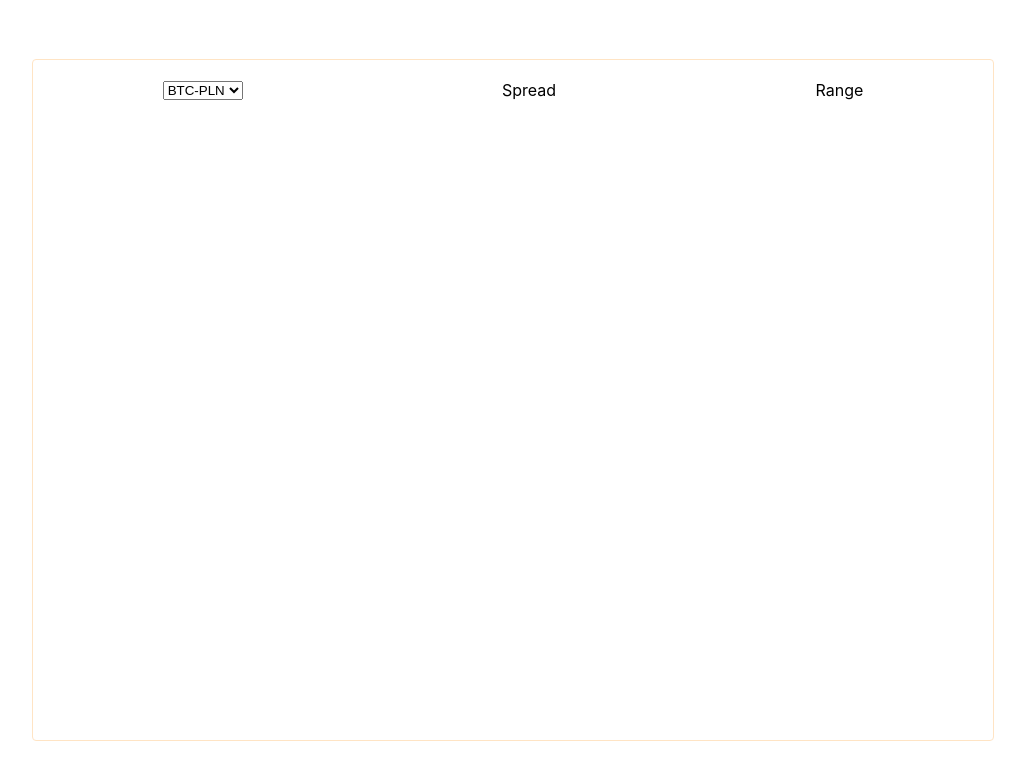
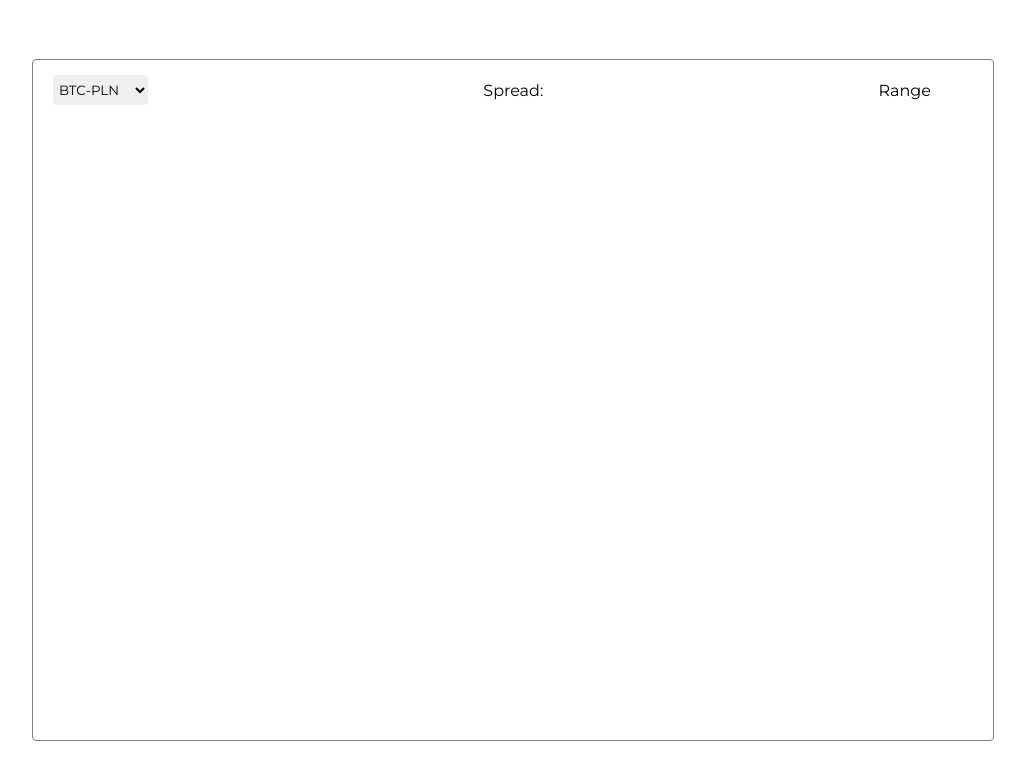
Before and after one commit to micavanco/orderbook, a React (Create React App) app: page / in a window 1280 px wide. Shown: the top 780 px of the page, without its empty margins (127-1152 px from the left). Built offline with nearby package versions, Linux system fonts and the light colour scheme.

Commit message:
feat(orderbook): add header styling and global styling

```diff
--- a/public/index.html
+++ b/public/index.html
@@ -7,37 +7,14 @@
     <meta name="theme-color" content="#000000" />
     <meta
       name="description"
-      content="Web site created using create-react-app"
+      content="Orderbook recruiting app"
     />
     <link rel="apple-touch-icon" href="%PUBLIC_URL%/logo192.png" />
-    <!--
-      manifest.json provides metadata used when your web app is installed on a
-      user's mobile device or desktop. See https://developers.google.com/web/fundamentals/web-app-manifest/
-    -->
     <link rel="manifest" href="%PUBLIC_URL%/manifest.json" />
-    <!--
-      Notice the use of %PUBLIC_URL% in the tags above.
-      It will be replaced with the URL of the `public` folder during the build.
-      Only files inside the `public` folder can be referenced from the HTML.
-
-      Unlike "/favicon.ico" or "favicon.ico", "%PUBLIC_URL%/favicon.ico" will
-      work correctly both with client-side routing and a non-root public URL.
-      Learn how to configure a non-root public URL by running `npm run build`.
-    -->
-    <title>React App</title>
+    <title>Orderbook</title>
   </head>
   <body>
     <noscript>You need to enable JavaScript to run this app.</noscript>
     <div id="root"></div>
-    <!--
-      This HTML file is a template.
-      If you open it directly in the browser, you will see an empty page.
-
-      You can add webfonts, meta tags, or analytics to this file.
-      The build step will place the bundled scripts into the <body> tag.
-
-      To begin the development, run `npm start` or `yarn start`.
-      To create a production bundle, use `npm run build` or `yarn build`.
-    -->
   </body>
 </html>
--- a/src/components/header/header.scss
+++ b/src/components/header/header.scss
@@ -1,8 +1,33 @@
+@import '../../styles/variables';
 
 .header {
   display: flex;
-  justify-content: space-around;
+  justify-content: space-between;
   align-items: center;
   height: 60px;
   width: 100%;
+  font-family: $primary-font;
+
+  &__currency {
+    margin-left: 20px;
+    padding: 6px 12px 6px 2px;
+    border-radius: 4px;
+    border: none;
+    cursor: pointer;
+    font-family: $primary-font;
+    transition: background-color 0.2s ease-in-out;
+
+    &:hover {
+      background: #f8f8f8;
+    }
+  }
+
+  &__spread {
+    text-align: center;
+  }
+
+  &__range {
+    margin-right: 62px;
+    text-align: center;
+  }
 }
--- a/src/components/header/header.tsx
+++ b/src/components/header/header.tsx
@@ -13,7 +13,7 @@ export const Header: React.FC<HeaderProps> = () => {
             <select name="currency" className="header__currency" defaultValue={defaultValue}>
                 <option value={defaultValue}>{defaultValue}</option>
             </select>
-            <div className="header__spread">Spread</div>
+            <div className="header__spread">Spread:</div>
             <div className="header__range">Range</div>
         </header>
     );
--- a/src/components/orderbook/orderbook.scss
+++ b/src/components/orderbook/orderbook.scss
@@ -1,8 +1,9 @@
+@import '../../styles/variables';
 
 .orderbook {
   min-height: 680px;
   width: 100%;
   max-width: 960px;
   border-radius: 4px;
-  border: 1px solid bisque;
+  border: 1px solid $main-border;
 }
--- a/src/index.scss
+++ b/src/index.scss
@@ -1,13 +1,5 @@
+@import url('https://fonts.googleapis.com/css2?family=Montserrat:ital,wght@0,400;0,600;0,700;1,300;1,400;1,600&display=swap');
+
 body {
   margin: 0;
-  font-family: -apple-system, BlinkMacSystemFont, 'Segoe UI', 'Roboto', 'Oxygen',
-    'Ubuntu', 'Cantarell', 'Fira Sans', 'Droid Sans', 'Helvetica Neue',
-    sans-serif;
-  -webkit-font-smoothing: antialiased;
-  -moz-osx-font-smoothing: grayscale;
 }
-
-code {
-  font-family: source-code-pro, Menlo, Monaco, Consolas, 'Courier New',
-    monospace;
-}
--- /dev/null
+++ b/src/styles/variables.scss
@@ -0,0 +1,5 @@
+$primary-font: 'Montserrat', sans-serif;
+
+
+// --------- Colors ------------
+$main-border: grey;
```
